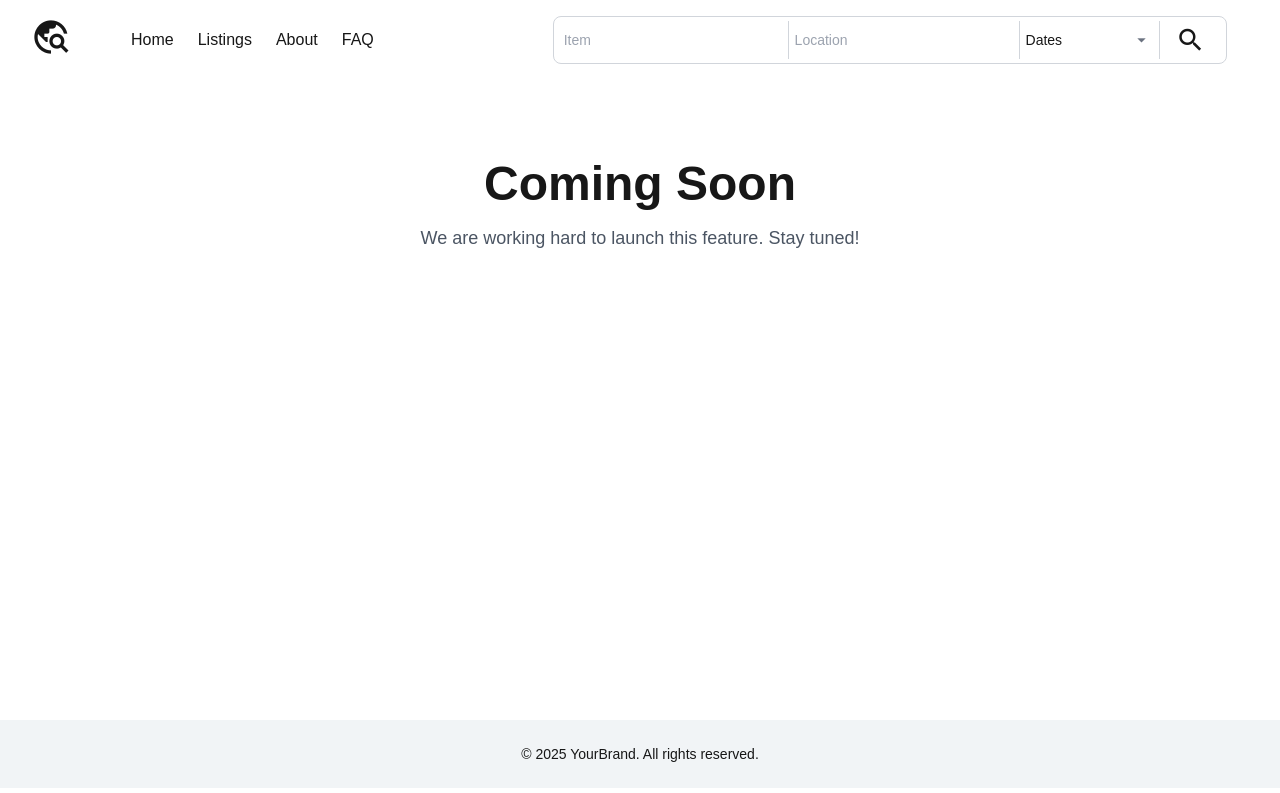
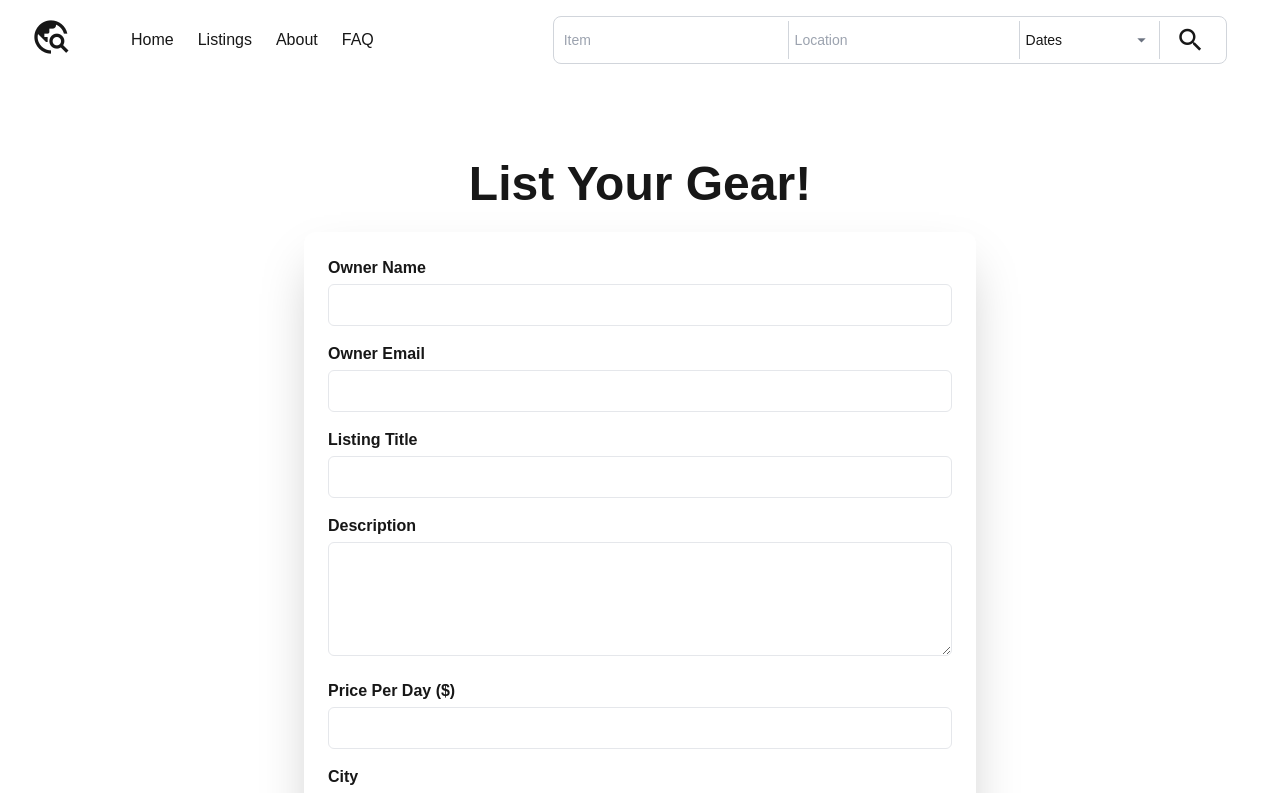
Before and after one commit to bapricethompson/rental-app, a Next.js app in the folder rental-app/: page /singleListing in a window 1280 px wide. Shown: the top 793 px of the page. Built offline with nearby package versions, Linux system fonts and the light colour scheme.

Commit message:
create a listing

```diff
--- a/rental-app/src/app/components/Listing.jsx
+++ b/rental-app/src/app/components/Listing.jsx
@@ -2,7 +2,7 @@
 "use client";
 import ListingCard from './ListingCard';
 import React, { useState, useEffect, useRef } from 'react';
-const url="https://sd-6310-2025-summer-express-app.onrender.com/listings"
+const url="https://sd-6310-2025-summer-express-app.onrender.com/gear"
 const Listing =()=>{
     const [listings, setListings] = useState([]);
     const [isLoading, setIsLoading] = useState(true);
--- a/rental-app/src/app/components/ListingCard.jsx
+++ b/rental-app/src/app/components/ListingCard.jsx
@@ -1,25 +1,29 @@
 "use client";
 import React, { useState } from "react";
-import Modal from "./Modal"; // make sure the path matches
+import { useRouter } from "next/navigation";
 
 const ListingCard = ({ listings = [] }) => {
+  const router = useRouter();
   const [starred, setStarred] = useState({});
-  const [selectedListing, setSelectedListing] = useState(null);
 
-  const toggleStar = (index) => {
+  const toggleStar = (index, e) => {
+    e.stopPropagation(); // prevent card click
     setStarred((prev) => ({
       ...prev,
       [index]: !prev[index],
     }));
   };
 
+  const handleClick = (id) => {
+    router.push(`/listings/${id}`);
+  };
+
   return (
-    <>
     <div className="w-[90%] mx-auto flex flex-wrap justify-between gap-6 relative">
       {listings.map((listing, index) => (
         <div
-            key={index}
-            onClick={() => setSelectedListing(listing)}
+          key={listing.id}
+          onClick={() => handleClick(listing.id)}
           className="relative bg-white rounded-lg border border-gray-200 shadow-md w-[22%] hover:shadow-xl hover:scale-[1.02] transition-all duration-300 ease-in-out cursor-pointer active:scale-[0.98] hover:bg-gray-50 flex flex-col"
         >
           <div className="flex items-center justify-center bg-gray-100 border-b border-gray-300 rounded-t-lg h-40">
@@ -29,10 +33,7 @@ const ListingCard = ({ listings = [] }) => {
           </div>
 
           <button
-              onClick={(e) => {
-                e.stopPropagation();
-                toggleStar(index);
-              }}
+            onClick={(e) => toggleStar(index, e)}
             className={`absolute top-3 right-3 text-2xl transition-colors duration-300 ${
               starred[index]
                 ? "text-yellow-400"
@@ -55,7 +56,7 @@ const ListingCard = ({ listings = [] }) => {
                 {listing.title}
               </h2>
               <h3 className="text-md font-medium text-gray-700 mb-3">
-                  {listing.price}
+                ${listing.price_per_day}
               </h3>
             </div>
             <p className="text-sm text-gray-600 line-clamp-3 flex-grow">
@@ -65,27 +66,6 @@ const ListingCard = ({ listings = [] }) => {
         </div>
       ))}
     </div>
-
-      <Modal show={!!selectedListing} onClose={() => setSelectedListing(null)}>
-  {selectedListing && (
-    <div className="flex flex-col bg-white border mx-[10px] border-gray-200 rounded-lg shadow-md">
-      <div className="flex items-center justify-center bg-gray-100 border-b border-gray-300 rounded-t-lg h-40">
-        <span className="material-icons text-gray-400 text-6xl select-none">
-          photo
-        </span>
-      </div>
-      <div className="p-4 flex flex-col">
-        <div className="flex justify-between mb-3">
-          <h2 className="text-lg font-semibold truncate">{selectedListing.title}</h2>
-          <p className="text-md font-medium text-gray-700">{selectedListing.price}</p>
-        </div>
-        <p className="text-sm text-gray-600 whitespace-pre-line">{selectedListing.description}</p>
-      </div>
-    </div>
-  )}
-</Modal>
-
-    </>
   );
 };
 
--- a/rental-app/src/app/singleListing/page.tsx
+++ b/rental-app/src/app/singleListing/page.tsx
@@ -1,10 +1,144 @@
-export default function ComingSoon() {
+"use client";
+import { useState } from "react";
+
+export default function SingleListing() {
+  const url = "https://sd-6310-2025-summer-express-app.onrender.com/";
+  const [formData, setFormData] = useState({
+    ownerName: "",
+    ownerEmail: "",
+    title: "",
+    description: "",
+    price: "",
+    city: "",
+    state: "",
+    zip: "",
+  });
+
+  const handleChange = (
+    e: React.ChangeEvent<HTMLInputElement | HTMLTextAreaElement>
+  ) => {
+    const { name, value } = e.target;
+    setFormData((prev) => ({ ...prev, [name]: value }));
+  };
+
+  const handleSubmit = async (e: React.FormEvent<HTMLFormElement>) => {
+    e.preventDefault();
+
+    try {
+      const usersRes = await fetch(`${url}gearUsers`);
+      const users: { id: number; email: string; name: string }[] =
+        await usersRes.json();
+      const existingUser = users.find(
+        (user: { email: string }) => user.email === formData.ownerEmail
+      );
+
+      let ownerId: number;
+
+      if (existingUser) {
+        ownerId = existingUser.id;
+      } else {
+        // Create the user
+        const createUserRes = await fetch(`${url}gearUsers`, {
+          method: "POST",
+          headers: { "Content-Type": "application/json" },
+          body: JSON.stringify({
+            name: formData.ownerName,
+            email: formData.ownerEmail,
+          }),
+        });
+
+        const newUser: { id: number } = await createUserRes.json();
+        ownerId = newUser.id;
+      }
+
+      // Post the gear listing
+      const gearPayload = {
+        title: formData.title,
+        description: formData.description,
+        price_per_day: parseFloat(formData.price),
+        city: formData.city,
+        state: formData.state,
+        zip: formData.zip,
+        owner_id: ownerId,
+      };
+      console.log(gearPayload);
+      const gearRes = await fetch(`${url}gear`, {
+        method: "POST",
+        headers: { "Content-Type": "application/json" },
+        body: JSON.stringify(gearPayload),
+      });
+
+      if (gearRes.ok) {
+        alert("Gear listing submitted!");
+        setFormData({
+          ownerName: "",
+          ownerEmail: "",
+          title: "",
+          description: "",
+          price: "",
+          city: "",
+          state: "",
+          zip: "",
+        });
+      } else {
+        alert("Failed to post gear listing.");
+      }
+    } catch (err) {
+      console.error("Error submitting listing:", err);
+      alert("Something went wrong. Try again.");
+    }
+  };
+
   return (
-    <main className="w-[90%] h-[60vh] mx-auto text-center mt-20">
-      <h1 className="text-5xl font-bold mb-4">Coming Soon</h1>
-      <p className="text-lg text-gray-600">
-        We are working hard to launch this feature. Stay tuned!
-      </p>
+    <main className="w-[90%] max-w-2xl mx-auto mt-20">
+      <h1 className="text-5xl font-bold mb-6 text-center">List Your Gear!</h1>
+      <form
+        onSubmit={handleSubmit}
+        className="bg-white shadow-2xl rounded-xl p-6 space-y-4"
+      >
+        {[
+          ["ownerName", "Owner Name", "text"],
+          ["ownerEmail", "Owner Email", "email"],
+          ["title", "Listing Title", "text"],
+          ["description", "Description", "textarea"],
+          ["price", "Price Per Day ($)", "number"],
+          ["city", "City", "text"],
+          ["state", "State", "text"],
+          ["zip", "ZIP Code", "text"],
+        ].map(([name, label, type]) => (
+          <div key={name}>
+            <label className="block text-left font-semibold mb-1">
+              {label}
+            </label>
+            {type === "textarea" ? (
+              <textarea
+                name={name}
+                value={formData[name as keyof typeof formData]}
+                onChange={handleChange}
+                rows={4}
+                className="w-full border rounded-md p-2"
+                required
+              />
+            ) : (
+              <input
+                type={type}
+                name={name}
+                value={formData[name as keyof typeof formData]}
+                onChange={handleChange}
+                className="w-full border rounded-md p-2"
+                required
+              />
+            )}
+          </div>
+        ))}
+
+        <button
+          type="submit"
+          className="w-full bg-mainBlue hover:bg-mainBlueDark text-white font-semibold py-2 rounded-md mt-4"
+        >
+          Submit Listing
+        </button>
+      </form>
     </main>
   );
 }
--- a/rental-app/tailwind.config.ts
+++ b/rental-app/tailwind.config.ts
@@ -13,6 +13,8 @@ export default {
         foreground: "var(--foreground)",
         card: "#D6CFC7",
         mainBlue: "#457B9D",
+        mainBlueLight:"#A3C4D6",
+        mainBlueDark: "#2C5873",
         lightGrey: "#F1F4F6",
       },
     },
```
Lines whose indentation alone changed are shown as unchanged.
